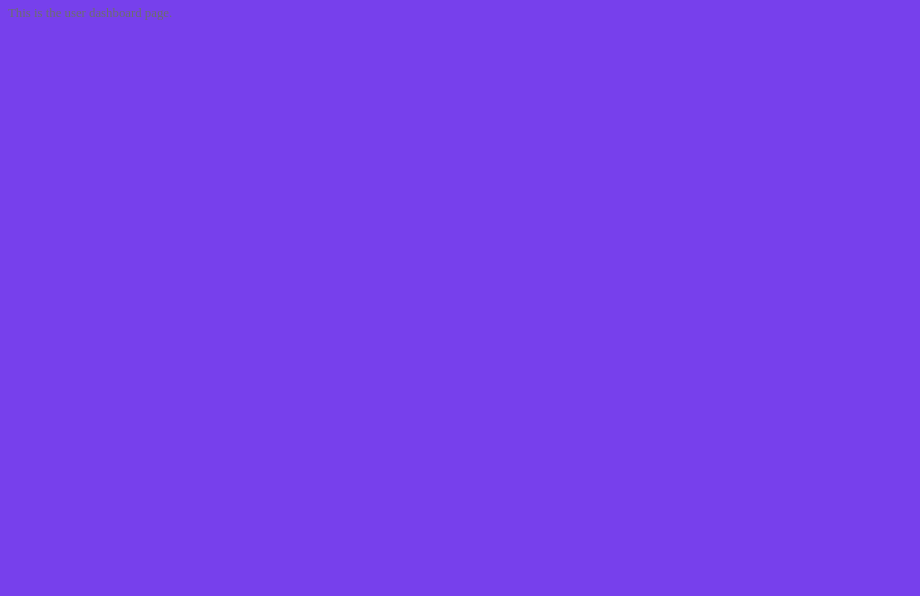
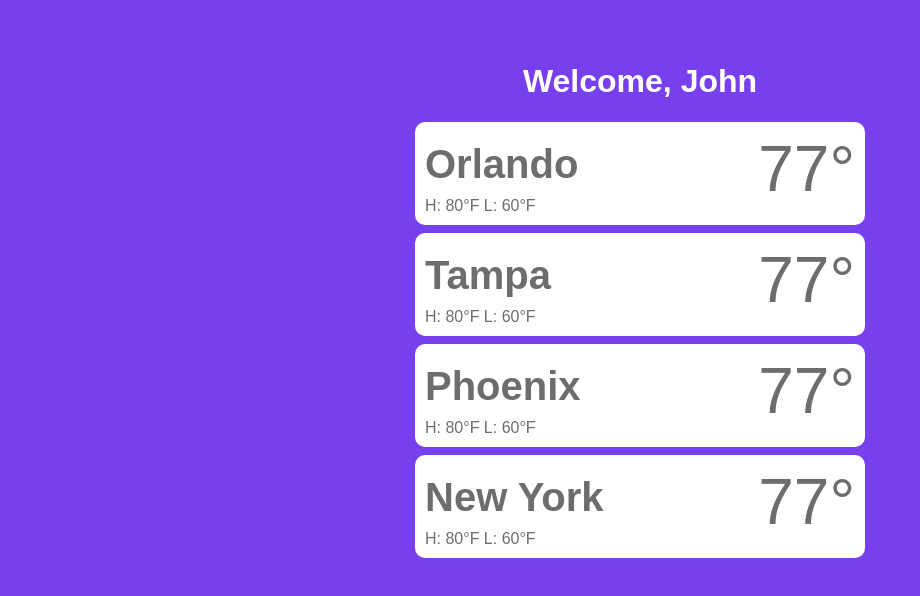
Before and after one commit to brooksmckinley/weather, a React (Create React App) app in the folder frontend/: page /dashboard in a window 1280 px wide. Shown: the top 596 px of the page, without its empty margins (0-920 px from the left). Built offline with nearby package versions, Linux system fonts and the light colour scheme.

Commit message:
Build out dashboard with basic test data

```diff
--- /dev/null
+++ b/frontend/src/pages/Dashboard.css
@@ -0,0 +1,4 @@
+.cardContainer {
+    max-width: 450px;
+    margin: auto;
+}
--- a/frontend/src/pages/Dashboard.js
+++ b/frontend/src/pages/Dashboard.js
@@ -1,5 +1,57 @@
+import { useState } from "react";
+
+import CityCard from "../components/CityCard";
+import "./Dashboard.css";
+
 function Dashboard() {
-    return <p>This is the user dashboard page.</p>
+    // Dummy state
+    const TEST_CITIES = [
+        {
+            cityName: "Orlando",
+            highTemp: 80,
+            lowTemp: 60,
+            currentTemp: 77,
+        },
+        {
+            cityName: "Tampa",
+            highTemp: 80,
+            lowTemp: 60,
+            currentTemp: 77,
+        },
+        {
+            cityName: "Phoenix",
+            highTemp: 80,
+            lowTemp: 60,
+            currentTemp: 77,
+        },
+        {
+            cityName: "New York",
+            highTemp: 80,
+            lowTemp: 60,
+            currentTemp: 77,
+        },
+    ];
+
+    const [cities, setCities] = useState(TEST_CITIES);
+
+    function renderCities() {
+        return cities.map(function (city) {
+            return <CityCard
+             cityName={city.cityName}
+             highTemp={city.highTemp}
+             lowTemp={city.lowTemp}
+             currentTemp={city.currentTemp}
+             key={city.cityName}
+            />
+        })
+    }
+
+    return <div>
+        <h1>Welcome, John</h1>
+        <div className="cardContainer">
+            { renderCities() }
+        </div>
+    </div>
 }
 
 export default Dashboard;
```
